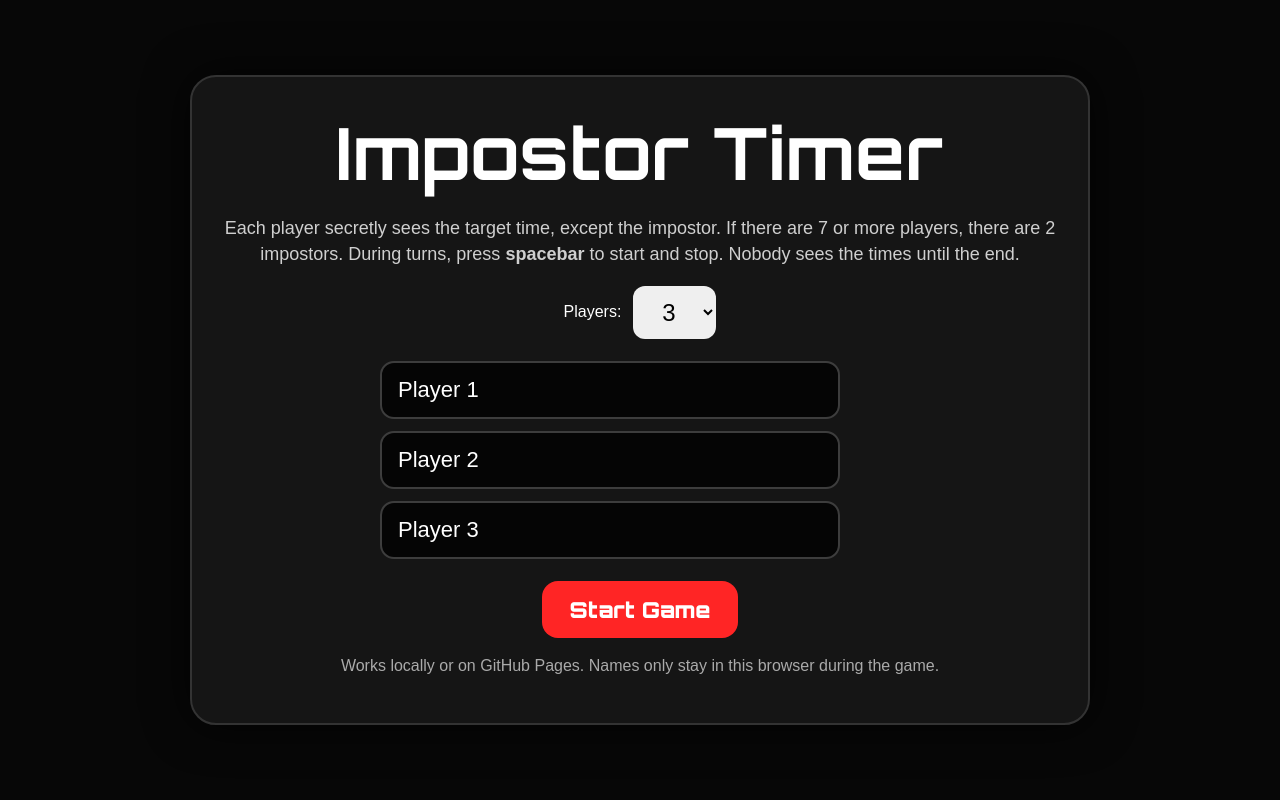
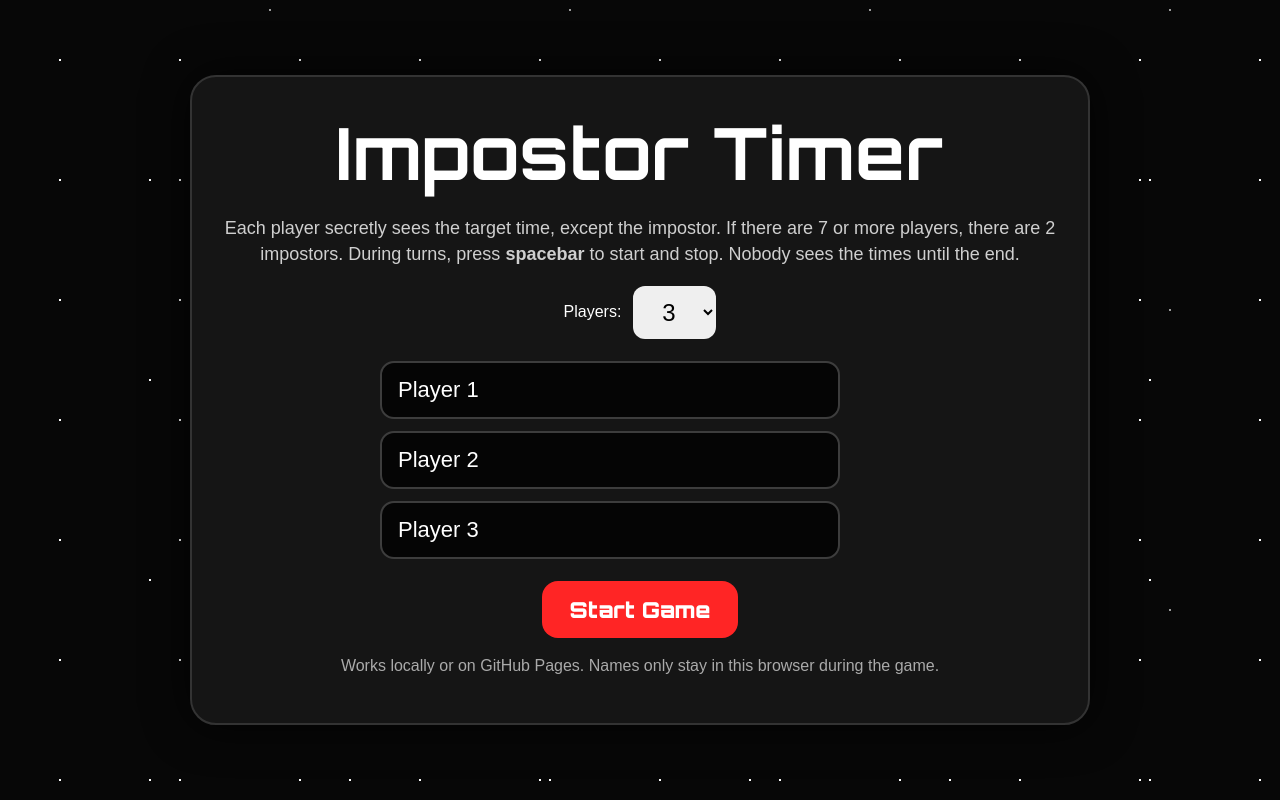
Before and after one commit to judeio178-bot/ImpostorTimerGame, a plain HTML site: page index.html in a window 1280 px wide. Drawn offline with Linux system fonts and the light colour scheme.

Commit message:
Update index.html

```diff
--- a/index.html
+++ b/index.html
@@ -30,10 +30,24 @@ h1, h2, .role-text, .space-main, .top-status, .btn {
       color: white;
     }
 
-    body {
-      min-height: 100vh;
-      overflow-x: hidden;
-    }
+body {
+  min-height: 100vh;
+  overflow-x: hidden;
+
+  background-color: #070707;
+  background-image:
+    radial-gradient(white 1px, transparent 1px),
+    radial-gradient(white 1px, transparent 1px),
+    radial-gradient(rgba(255, 255, 255, 0.6) 1px, transparent 1px);
+  background-size:
+    120px 120px,
+    200px 200px,
+    300px 300px;
+  background-position:
+    0 0,
+    50px 80px,
+    120px 160px;
+}
 
     button, input, select {
       font: inherit;
```
